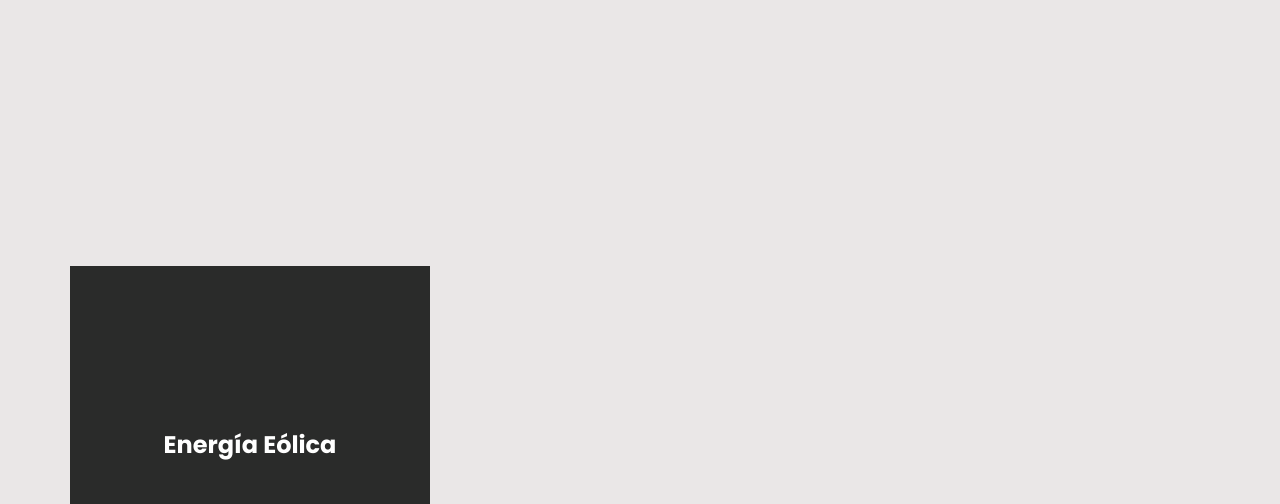
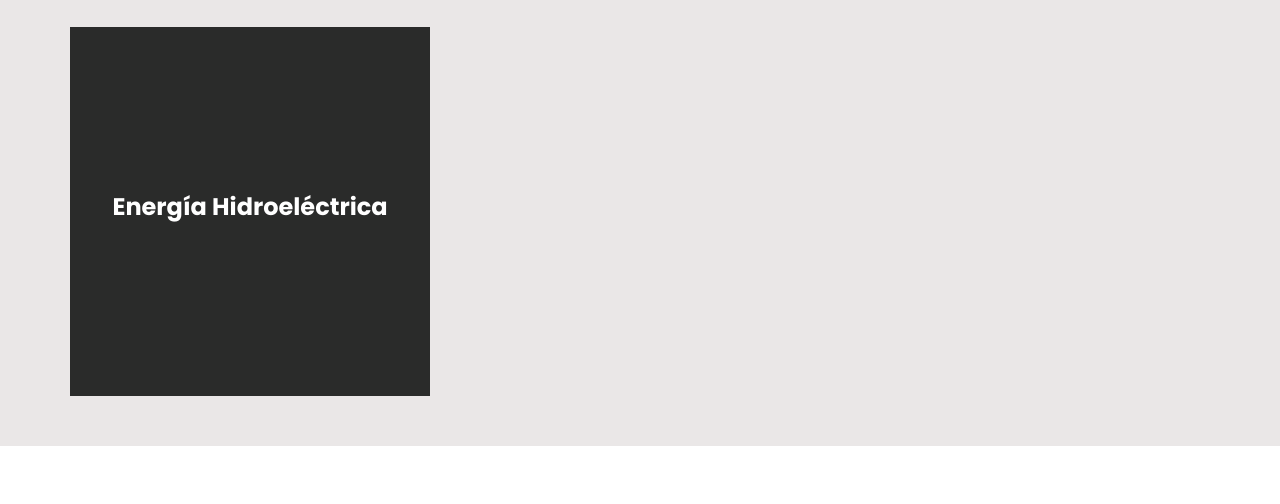
Before and after one commit to ZapataManuel/Proyecto_Final_TECH, a plain HTML site: page index.html in a window 1280 px wide. Shown: the part 6188-6692 px from the top of the page. Drawn offline with nearby package versions, Linux system fonts and the light colour scheme; a web font is replaced by a local one.

Commit message:
avanze jeff2

```diff
--- a/index.html
+++ b/index.html
@@ -312,20 +312,27 @@
                      <canvas id="graficoAreaEolica"></canvas>
                   </div>
                </div>
-                <div class="col-md-8 col-sm-8">
+                <!-- <div class="col-md-8 col-sm-8">
                   <div class="gallery_img">
                      <canvas id="graficoEuropaLinea"></canvas>
                   </div>
-               </div>
-               <div class="col-md-2 col-sm-2">
+               </div> -->
+               <!-- <div class="col-md-4 col-sm-6">
                   <div class="gallery_img">
                      <canvas id="graficoEuropaBarras"></canvas>
                   </div>
-               </div>
+               </div> -->
                <div class="col-md-4 col-sm-6">
                   <div class="gallery_text">
                      <div class="galleryh3">
                         <h3>Energía Eólica</h3>
+                     </div>
+                  </div>
+               </div>
+                <div class="col-md-4 col-sm-6">
+                  <div class="gallery_text">
+                     <div class="galleryh3">
+                        <h3>Energía Hidroeléctrica</h3>
                      </div>
                   </div>
                </div>
```
